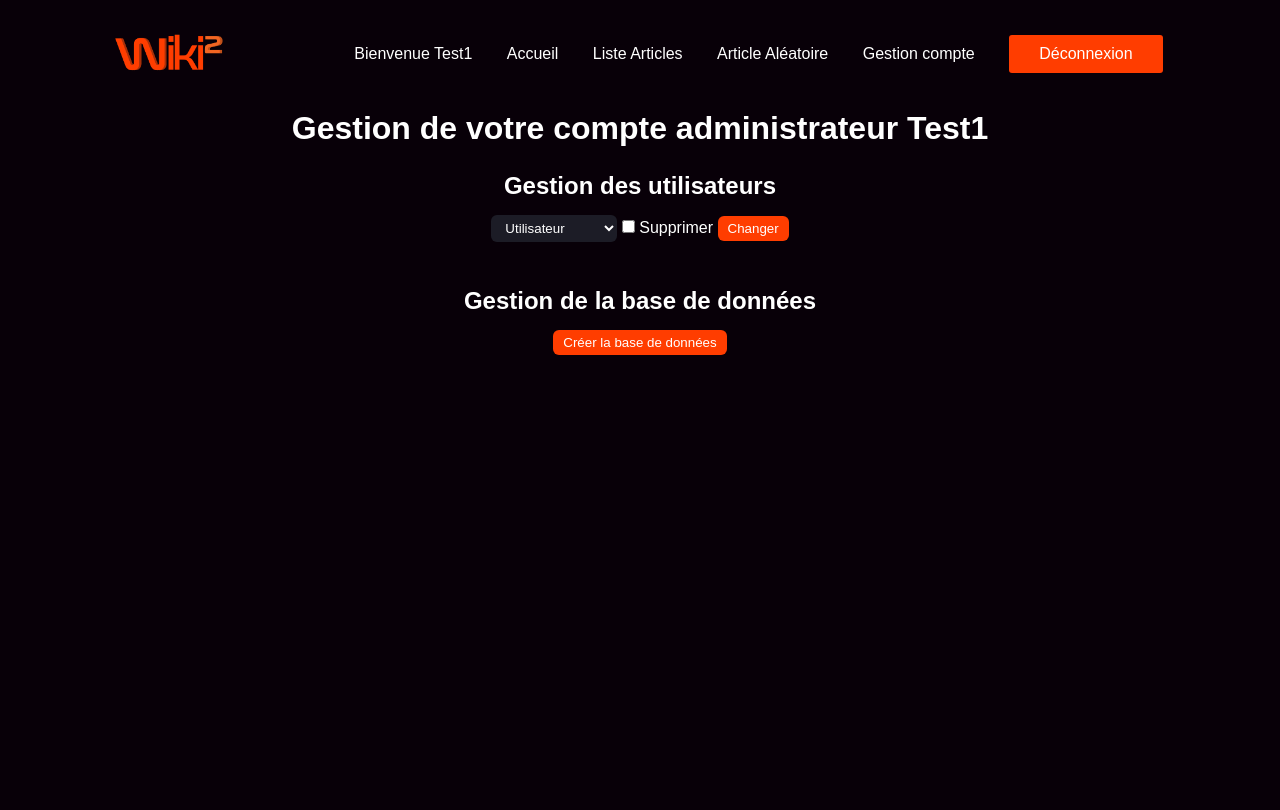
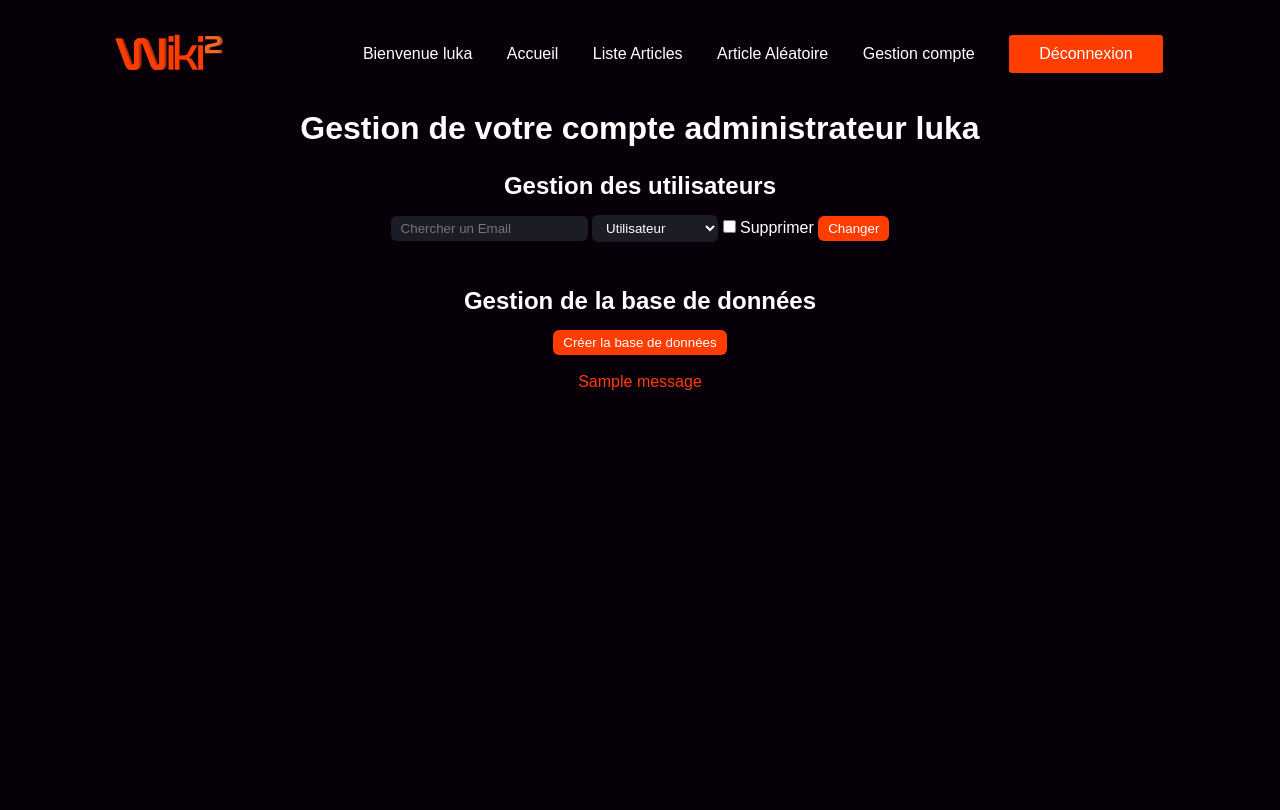
Before and after one commit to bestrider14/Wiki2, a Flask app: page /admin in a window 1280 px wide. Run offline with Flask 3, Linux system fonts and the light colour scheme; the visitor is signed in with stand-in values (Sample User, id 1); one stand-in notice (Sample message) is shown; data that the repository does not hold is empty; some libraries are stand-ins or nearby versions.

Commit message:
Correction du jquerry

```diff
--- a/server.py
+++ b/server.py
@@ -19,10 +19,10 @@
     if autologin:
         print("auto login")
         session["userId"] = 204
-        session["userName"] = "Test1"
+        session["userName"] = "luka"
         session["userEmail"] = "Test1@mail.com"
         session["userGenre"] = "Masculin"
-        session["userRole"] = 0
+        session["userRole"] = 2
     return render_template("index.html")
 
 
@@ -87,7 +87,6 @@
 
 
 @app.route("/admin")
-
 def admin():
     return render_template("admin.html")
 
@@ -138,14 +137,14 @@
     return redirect(url_for("article") + "?id=" + commentForm["articleId"])
 
 
-@app.route("/up", methods=["POST"])
+@app.route("/up")
 def up():
     try:
         database.up()
-        return Response(status=200)
+        flash("Création de la base de données réussi!")
     except Exception as e:
-        print(e)
-        return Response(status=406)
+        flash(str(e))
+    return redirect(url_for("admin"))
 
 
 @app.route('/_autocomplete', methods=['GET'])
--- a/static/app.js
+++ b/static/app.js
@@ -27,25 +27,6 @@
     window.location.href = "/article?id="+id;
 }
 
-function up()  {
-    let statusElement = document.getElementById("up-status");
-    statusElement.innerHTML = "Création en cours..."
-
-    fetch("/up", {
-        method: "POST"
-    }).then(function(response) {
-        if (response.status === 200) {
-            statusElement.innerHTML = "<p style='color:green'>Création réussie. Cliquez sur rafraîchir pour voir le nouveau contenu de la BD.</p>"
-        } else {
-            statusElement.innerHTML = "<p style='color:red'>Échec. Une erreur est survenue lors de la création. Référez-vous à l'erreur dans votre IDE.</p>"
-        }
-
-        setTimeout(function(){
-            window.location.reload();
-        }, 3000);
-    })
-}
-
 function clearInput(element) {
     if (element.value === "Example Text") {
         element.value = "";
--- a/templates/admin.html
+++ b/templates/admin.html
@@ -7,7 +7,7 @@
     <div class="block_gestion">
         <h2>Gestion des utilisateurs</h2>
         <form name="email_form" action="/register" method="post">
-            <!-- <input class="inputForm" name="email" type="email" id="email_autocomplete" placeholder="Chercher un Email" maxlength="250" onfocusout="checkIfUserExists()" required> -->
+            <input class="inputForm" name="email" type="email" id="email_autocomplete" placeholder="Chercher un Email" maxlength="250" onfocusout="checkIfUserExists()" required>
             <select id="selectGenre" name="genre" required>
                 <option value="masculin">Utilisateur</option>
                 <option value="feminin">Modératreur</option>
@@ -21,13 +21,22 @@
 
     <div class="block_gestion">
         <h2>Gestion de la base de données</h2>
-        <form>
-            <button onclick="up()">Créer la base de données</button>
+        <form action="/up">
+            <button>Créer la base de données</button>
         </form>
-        <span id="up-status"></span>
+        <br>
+        {% with messages = get_flashed_messages() %}
+            {% if messages %}
+                <ul class="flashed">
+                    {% for message in messages %}
+                        <li class="orange">{{message}}</li>
+                    {% endfor %}
+                </ul>
+            {% endif %}
+        {% endwith %}
     </div>
 
-<!--
+
     <script>
         $(function() {
             $.ajax({
@@ -39,6 +48,6 @@
                     });
                 });
             });
-    </script> -->
+    </script>
 </div>
 {% endblock %}
```
